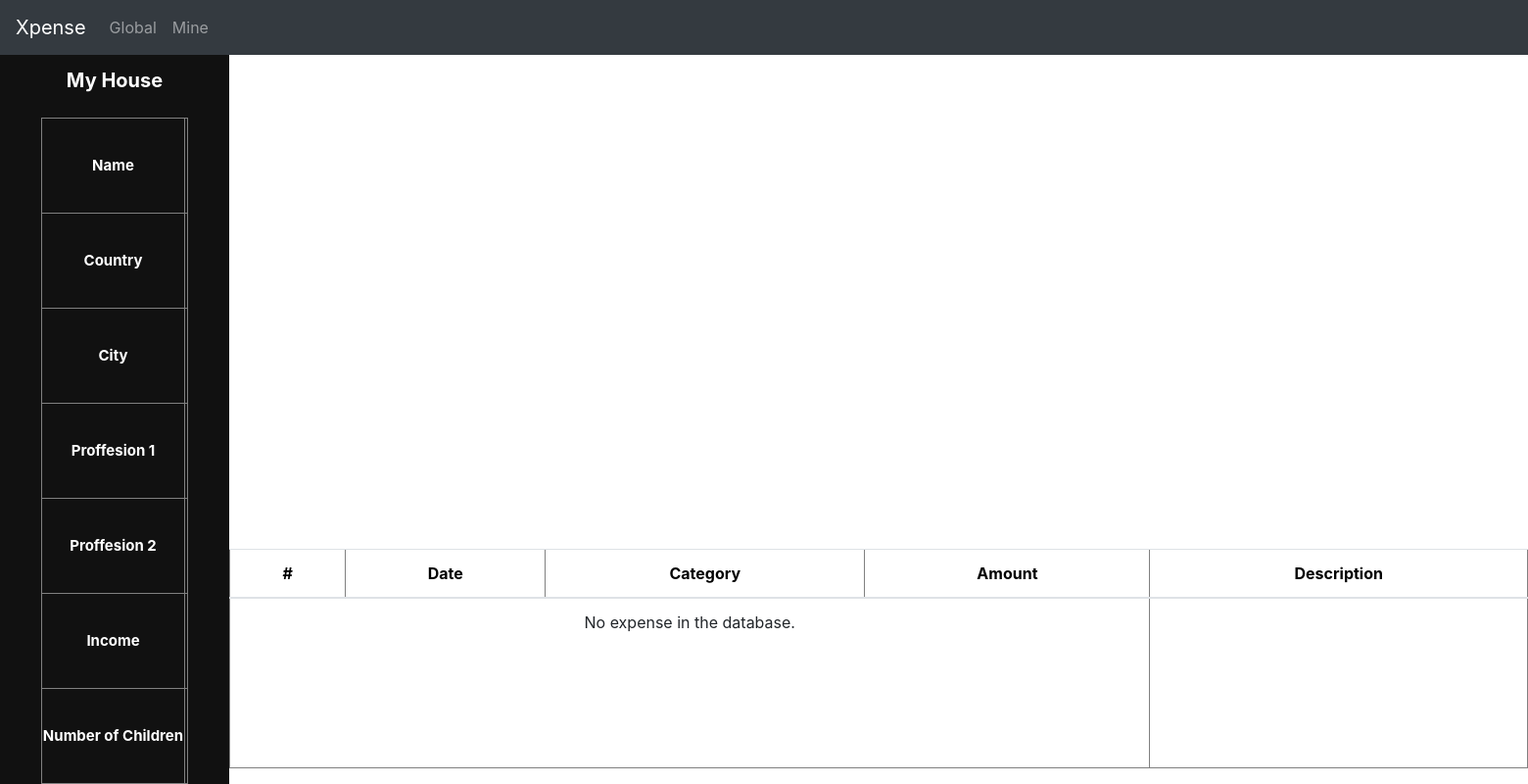
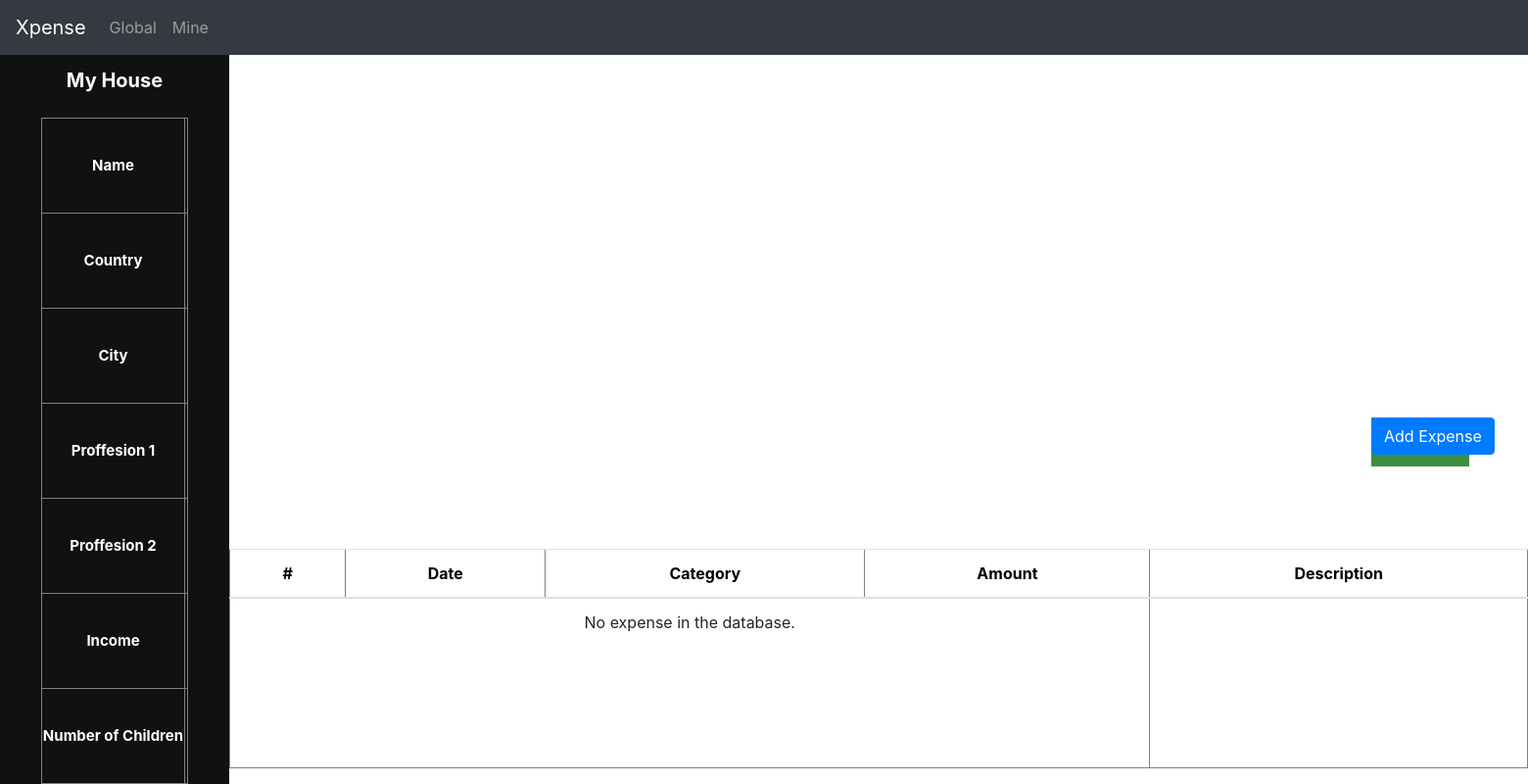
Before and after one commit to redhat-beyond/Xpense, a Django app: template templates/house_view/mine_page.html in a window 1560 px wide. Shown: the whole page at 98% size. Run offline with Django 4.2, Linux system fonts and the light colour scheme; the template is opened without the code that fills it, so the values that code supplies are empty; some libraries are stand-ins or nearby versions.

Commit message:
Add the option to add expense to house expenses
- add button of the option
- add the view of add expense

Signed-off-by: Shelly Golden <shelly.golden@gmail.com>

```diff
--- a/expenses/models.py
+++ b/expenses/models.py
@@ -29,7 +29,7 @@ class Expenses(models.Model):
         return f'Category:{self.category},Amount:{self.amount}'
 
     @staticmethod
-    def create_expense(house_name, amount, date, category):
-        expense = Expenses(house_name=house_name, amount=amount, date=date, category=category)
+    def create_expense(house_name, amount, date, category, description):
+        expense = Expenses(house_name=house_name, amount=amount, date=date, category=category, description=description)
         expense.save()
         return expense
--- a/house/constants.py
+++ b/house/constants.py
@@ -1,3 +1,4 @@
 HOME_PAGE_ROUTE = 'home.html'
 HOUSE_PAGE_ROUTE = 'house_view/mine_page.html'
+ADD_EXPENSE_ROUST = 'house_view/add_expense.html'
 GLOBAL_PAGE_ROUTE = 'global/global.html'
--- a/house/urls.py
+++ b/house/urls.py
@@ -8,5 +8,6 @@ urlpatterns = [
     path('global/', views.global_page, name='global_page'),
     path('login', views.house_login, name='house_login'),
     path('<str:house_id>/', views.house_view, name='house_view'),
+    path('<str:house_id>/addExpense/', views.add_expense, name='add_expense'),
     path('house/add', views.add_house, name='add_house'),
 ]
--- a/static/css/mine_house_and_expenses.css
+++ b/static/css/mine_house_and_expenses.css
@@ -69,6 +69,33 @@
   right: 0;
 }
 
+.btn-group button {
+  background-color: #04AA6D; /* Green background */
+  border: 1px solid green; /* Green border */
+  color: white; /* White text */
+  padding: 10px 24px; /* Some padding */
+  cursor: pointer; /* Pointer/hand icon */
+  width: 50%; /* Set a width if needed */
+  display: block; /* Make the buttons appear below each other */
+}
+
+.btn-group button:not(:last-child) {
+  border-bottom: none; /* Prevent double borders */
+}
+
+/* Add a background color on hover */
+.btn-group button:hover {
+  background-color: #3e8e41;
+}
+
+.btn-container{
+  width: 100px;
+  height: 50px;
+  margin-top: 370px;
+  margin-left: 1400px;
+  background-color: #3e8e41;
+}
+
 @media screen and (max-height: 450px) {
   .sidebar {
     padding-top: 15px;
--- /dev/null
+++ b/templates/house_view/btns.html
@@ -0,0 +1,3 @@
+<div class="btn-group">
+    <a class="btn btn-primary" href="{% url 'house:add_expense' house.house_id %}" role="button">Add Expense</a>
+</div>
--- a/templates/house_view/mine_page.html
+++ b/templates/house_view/mine_page.html
@@ -3,6 +3,6 @@
 <body>
   <div class="house_table-container">{% include 'house_view/house_table.html' %}</div>
   <div class="sidebar-container">{% include 'house_view/sidebar.html' %}</div>
-
+  <div class="btn-container">{% include 'house_view/btns.html' %}</div>
 </body>
 {% endblock %}
```
Also changed, not shown: expenses/test/test_expenses.py (+4 -1 lines), house/forms.py (added, +8 -0 lines), house/views.py (+16 -1 lines), templates/house_view/add_expense.html (added, +10 -0 lines).
